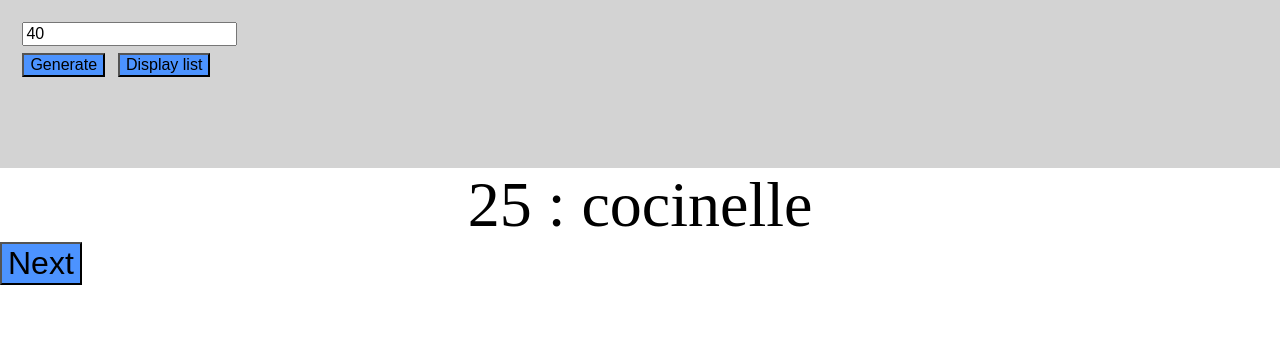
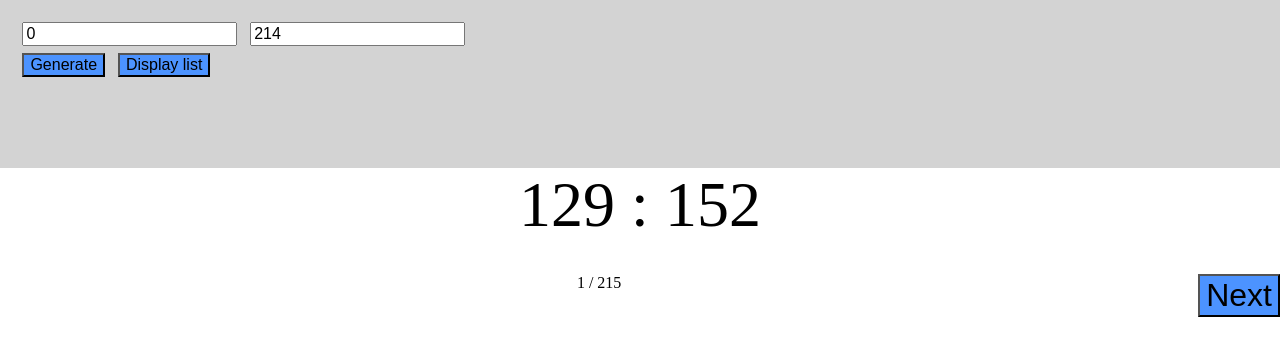
Before and after one commit to androlet/table-memory, an Angular app: page / in a window 1280 px wide. Shown: the top 356 px of the page. Built offline with nearby package versions, Linux system fonts and the light colour scheme.

Commit message:
updates list and reader

```diff
--- a/src/app/components/lists-manager/lists-manager.component.html
+++ b/src/app/components/lists-manager/lists-manager.component.html
@@ -1,7 +1,8 @@
 <section class="list-manager">
   <section class="control-panel">
       <section class="control-list">
-        <input type="number" [(ngModel)]="numberElements" placeholder="Size of list"/>
+        <input type="number" [(ngModel)]="firstIndexElement" placeholder="first Index Element"/>
+        <input type="number" [(ngModel)]="lastIndexElement" placeholder="last Index Element"/>
         <div>
           <button (click)="loadElements()">Generate</button>
           <button *ngIf="!isReaderDisplayed()" (click)="startReading()">Read randomly</button>
--- a/src/app/components/lists-manager/lists-manager.component.ts
+++ b/src/app/components/lists-manager/lists-manager.component.ts
@@ -13,30 +13,33 @@ export class ListsManagerComponent implements OnInit {
 
   private elementsToRead: Element[] = [];
 
-  numberElements: number;
+  firstIndexElement: number;
+  lastIndexElement: number;
 
   constructor(private elementService: ElementService) {
 
   }
 
   ngOnInit() {
-    this.numberElements = 40;
+    this.firstIndexElement = 0;
+    this.lastIndexElement = 214;
     this.loadElements();
   }
 
   private applyNumberElementsConstraints() {
     const maxSize = this.elementService.getMaximumSizeAllowed();
     const minSize = this.elementService.getMinimumSizeAllowed();
-    if (this.numberElements > maxSize) {
-      this.numberElements = maxSize;
-    } else if (this.numberElements < minSize) {
-      this.numberElements = minSize;
+    if (this.lastIndexElement > maxSize) {
+      this.firstIndexElement = maxSize;
+    }
+    if (this.firstIndexElement < minSize) {
+      this.firstIndexElement = minSize;
     }
   }
 
   loadElements(): void {
     this.applyNumberElementsConstraints();
-    this.elements = this.elementService.getElementsStore(this.numberElements);
+    this.elements = this.elementService.getElementsStore(this.firstIndexElement, this.lastIndexElement);
     this.refreshElementsToRead();
   }
 
--- a/src/app/components/random-reader/random-reader.component.css
+++ b/src/app/components/random-reader/random-reader.component.css
@@ -3,17 +3,22 @@
   text-align: center;
 }
 
-.text-element, button {
-  display: block;
-}
-
 .text-element {
   text-align: center;
   font-size: 4rem;
+  margin-bottom: 2rem;
   display: block;
 }
 
 button {
-  display: block;
+  display: inline-block;
   font-size: 2rem;
 }
+
+.previous {
+  float: left;
+}
+
+.next {
+  float: right;
+}
--- a/src/app/components/random-reader/random-reader.component.html
+++ b/src/app/components/random-reader/random-reader.component.html
@@ -1,4 +1,8 @@
 <div class="random-reader">
   <span class="text-element"><span class="number-element">{{elementRead.number}}</span> : <span class="label-element">{{elementRead.label}}</span></span>
-  <button (click)="readNextRandomElement()">Next</button>
+  <div class="reader-controls">
+    <button class="previous" *ngIf="hasPreviousElement()" (click)="displayPreviousElement()" (keyup)="onKey($event)">Previous</button>
+    <span>{{ indexElementAlreadyRead + 1}} / {{ totalElementToRead }}</span>
+    <button class="next" (click)="displayNextElement()" (keyup)="onKey($event)">Next</button>
+  </div>
 </div>
--- a/src/app/components/random-reader/random-reader.component.ts
+++ b/src/app/components/random-reader/random-reader.component.ts
@@ -9,24 +9,55 @@ import {Element} from '../../models/element';
 })
 export class RandomReaderComponent implements OnChanges {
 
-  @Input('elements') private elementsRead: Element[];
+  elementRead: Element;
+  @Input('elements') private elementsToRead: Element[];
+  totalElementToRead: number;
+  private indexElementToRead: number;
 
-  elementRead: Element;
-  private indexElement: number;
+  private elementsAlreadyRead: Element[];
+  indexElementAlreadyRead: number;
 
   constructor(private randomService: RandomService) { }
 
   ngOnChanges() {
+    this.elementsAlreadyRead = [];
+    this.indexElementAlreadyRead = 0;
+    this.totalElementToRead = this.elementsToRead.length;
     this.readRandomElement();
   }
 
-  readNextRandomElement(): void {
-    this.elementsRead.splice(this.indexElement, 1);
-    this.readRandomElement();
+  hasPreviousElement(): boolean {
+    return this.indexElementAlreadyRead > 0;
+  }
+
+  displayNextElement(): void {
+    if (this.indexElementAlreadyRead === this.elementsAlreadyRead.length - 1) {
+      this.readRandomElement();
+    } else {
+      this.indexElementAlreadyRead++;
+      this.elementRead = this.elementsAlreadyRead[this.indexElementAlreadyRead];
+    }
+  }
+
+  displayPreviousElement(): void {
+    if (this.hasPreviousElement()) {
+      this.indexElementAlreadyRead--;
+      this.elementRead = this.elementsAlreadyRead[this.indexElementAlreadyRead];
+    }
+  }
+
+  onKey(event: any) {
+    if (event.code === 'ArrowRight') {
+      this.displayNextElement();
+    } else if (event.code === 'ArrowLeft') {
+      this.displayPreviousElement();
+    }
   }
 
   private readRandomElement(): void {
-    this.indexElement = this.randomService.getRandomNumber(this.elementsRead.length);
-    this.elementRead = this.elementsRead[this.indexElement];
+    this.indexElementToRead = this.randomService.getRandomNumber(this.elementsToRead.length);
+    this.elementsAlreadyRead.push(this.elementsToRead.splice(this.indexElementToRead, 1)[0]);
+    this.indexElementAlreadyRead = this.elementsAlreadyRead.length - 1;
+    this.elementRead = this.elementsAlreadyRead[this.indexElementAlreadyRead];
   }
 }
--- a/src/app/data/objects.ts
+++ b/src/app/data/objects.ts
@@ -1,4 +1,14 @@
+
+const numbers = [];
+
+for(let i = 0; i < 215; i++) {
+  numbers[i] = '' + i;
+}
+numbers.push('220', '333', '335', '553', '550', '555');
+
+
 export const OBJECTS = [
+  ...numbers,
   'pierre', 'tomate', 'sabre', 'champagne', 'sarbacanne', 'pneu', 'bananne', 'couteau', 'voiture', 'feutre',
   'médaille', 'carabine', 'chaussure', 'violon', 'gauffre', 'nénuphare', 'boue', 'ampoule', 'grenadine', 'virus',
   'seringue', 'cocinelle', 'phare', 'rivière', 'casque', 'souris', 'pyramide', 'blouson', 'sopalin', 'marmitte',
--- a/src/app/services/element.service.ts
+++ b/src/app/services/element.service.ts
@@ -15,21 +15,22 @@ export class ElementService {
   }
 
   getMinimumSizeAllowed(): number {
-    return 1;
+    return 0;
   }
 
   getMaximumSizeAllowed(): number {
-    return this.objects.length;
+    return 214;
   }
 
-  getElementsStore(numberOfElements): Element[] {
+  getElementsStore(min, max): Element[] {
     const listOfElements: Element[] = [];
     const addedObjects = {};
-    while (listOfElements.length < numberOfElements) {
+    const numberOfElements = max - min;
+    while (listOfElements.length < numberOfElements + 1) {
       const selectedObject = this.getRandomObject();
       if (!addedObjects[selectedObject]) {
         addedObjects[selectedObject] = true;
-        listOfElements.push(new Element((listOfElements.length) + 1, selectedObject, false));
+        listOfElements.push(new Element(min + (listOfElements.length), selectedObject, false));
       }
     }
 
```
